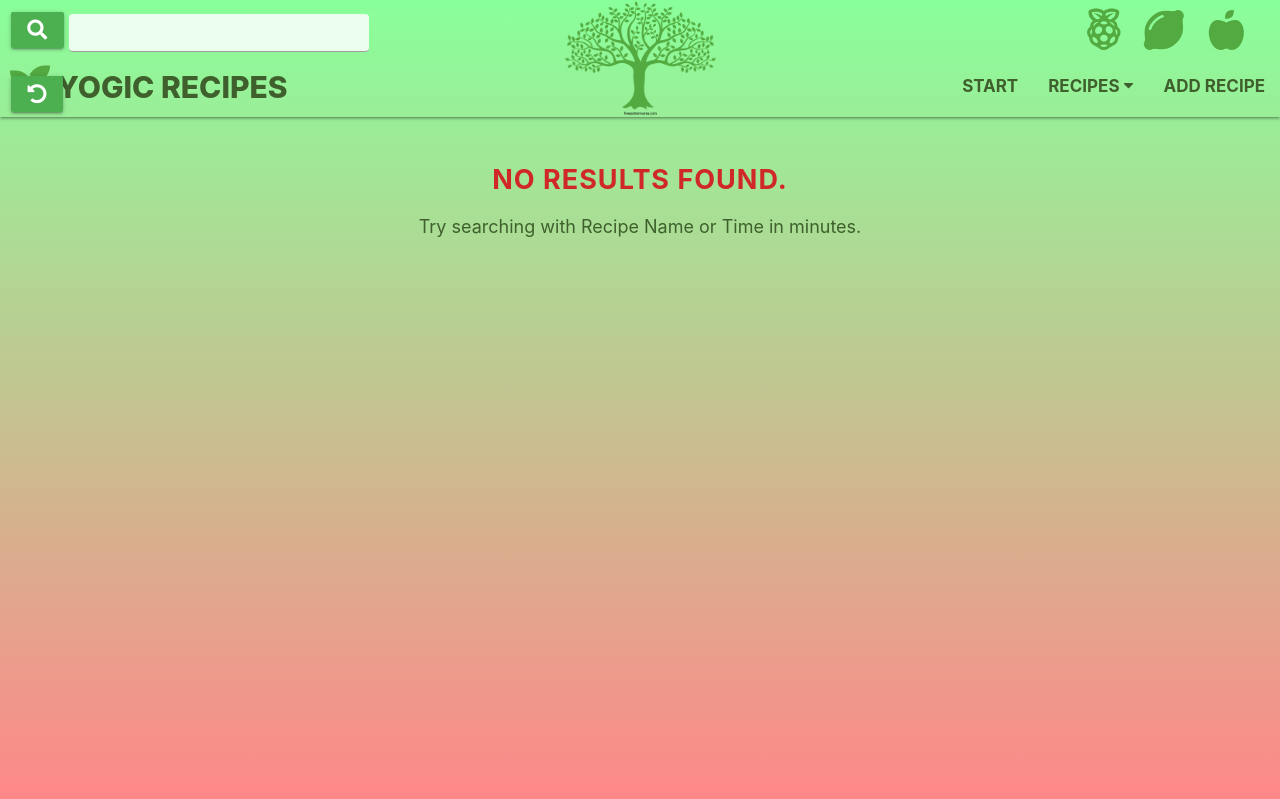
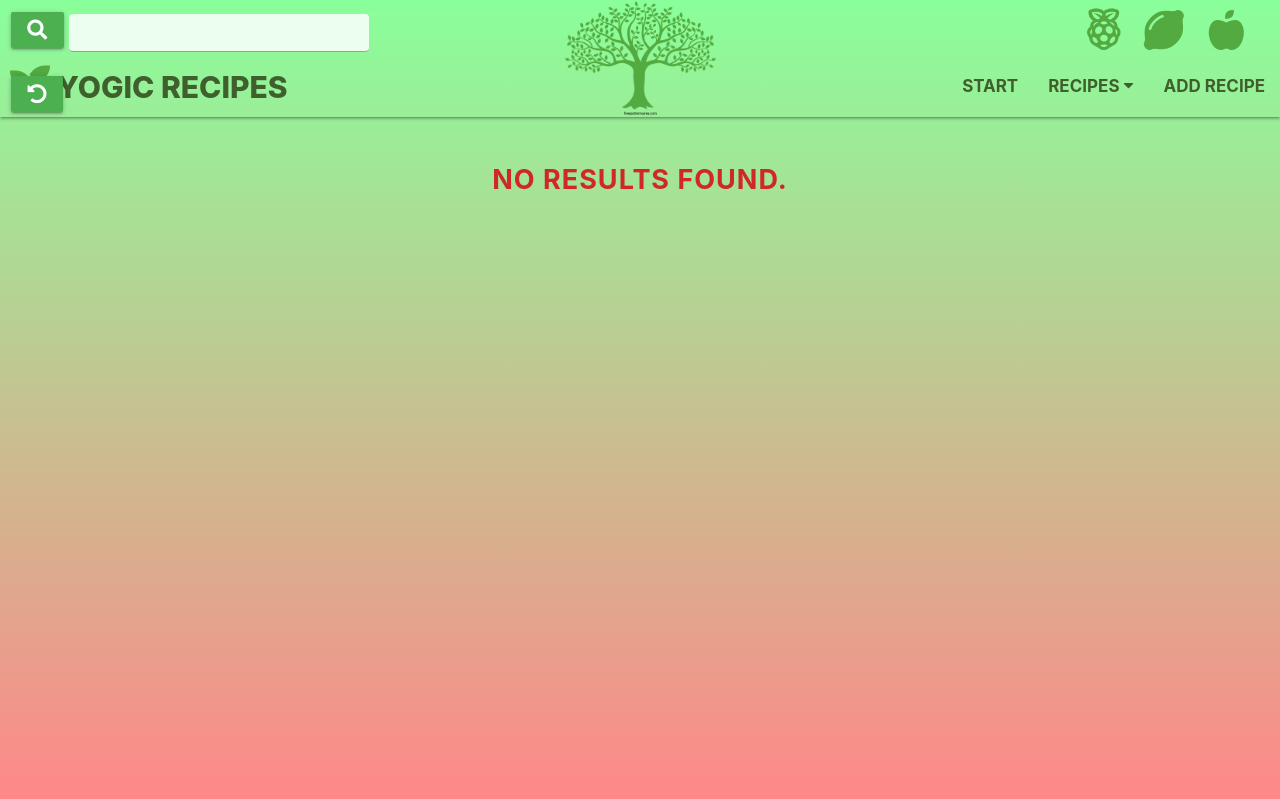
Before and after one commit to Code-Institute-Submissions/data-centric-1, a Flask app: page /search in a window 1280 px wide. Shown: the top 799 px of the page. Run offline with Flask 2, Linux system fonts and the light colour scheme; data that the repository does not hold is empty; some libraries are stand-ins or nearby versions.

Commit message:
removedp text on no results

```diff
--- a/templates/all_recipes.html
+++ b/templates/all_recipes.html
@@ -41,7 +41,6 @@
                 <h5 class="page-heading">
                     NO RESULTS FOUND. <br>
                 </h5>
-                <p> Try searching with Recipe Name or Time in minutes.</p>
             </div>
         </div>
     {% endif %}
```
